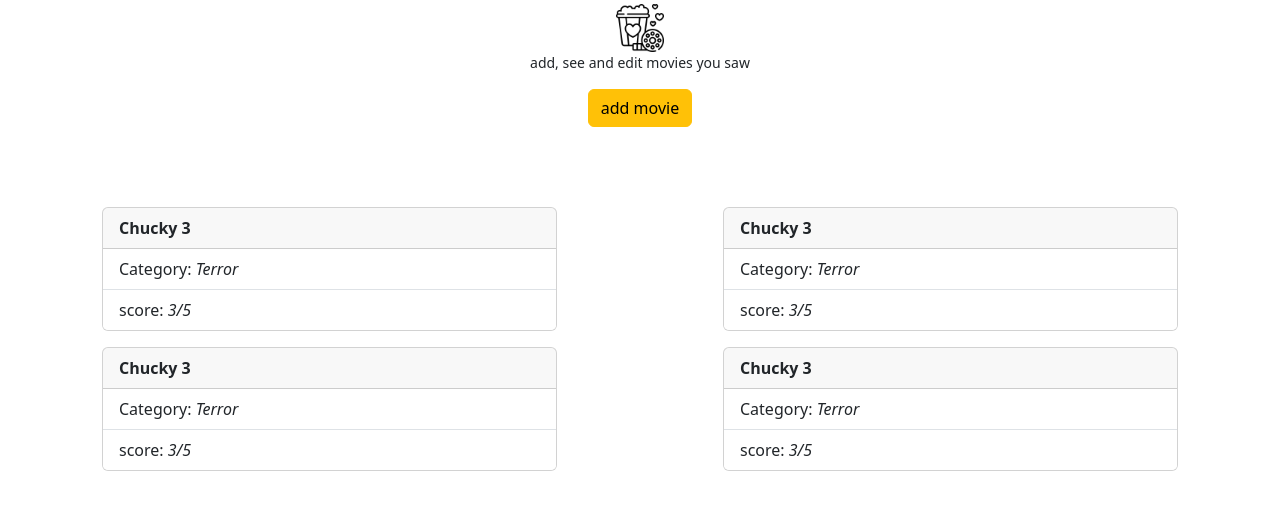
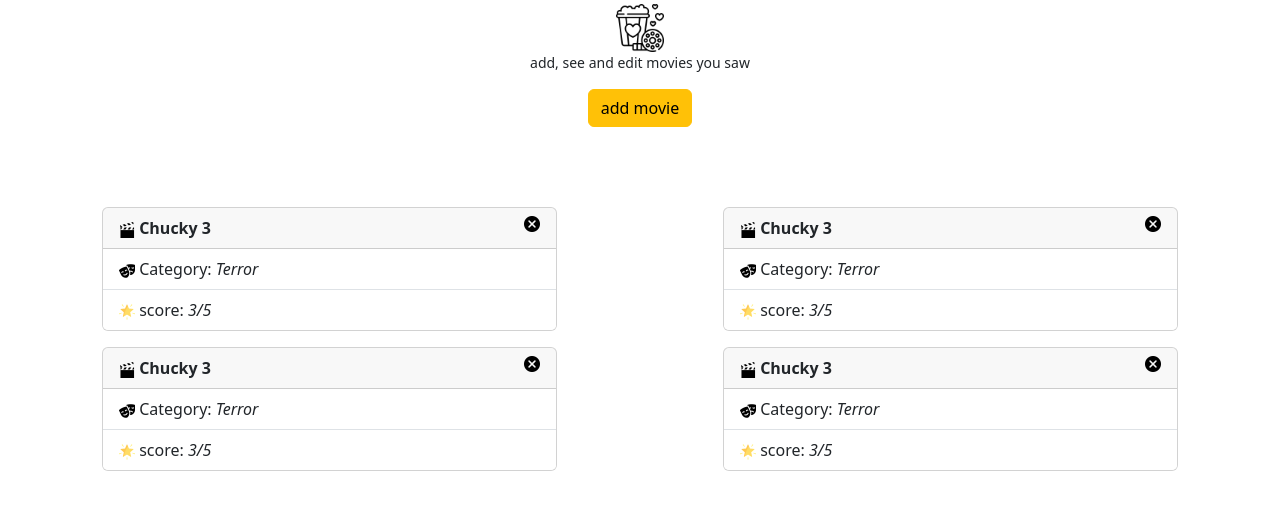
Before and after one commit to blankhall98/sandb, a Flask app: page /movies in a window 1280 px wide. Shown: the part 122-632 px from the top of the page. Run offline with Flask 2, Linux system fonts and the light colour scheme.

Commit message:
style index

```diff
--- a/templates/movies.html
+++ b/templates/movies.html
@@ -15,39 +15,43 @@
 <div class="container">
     <div class="container d-flex flex-row justify-content-between flex-wrap">
         <div class="card col-5 m-2">
-            <div class="card-header">
-              <b>Chucky 3</b>
+            <div class="card-header d-flex justify-content-between">
+                <span><img src="{{url_for('static', filename='images/movie.png')}}" alt="" style="height: 1em; width: 1em;"><b> Chucky 3</b></span>
+                <img src="{{url_for('static', filename='images/delete.png')}}" alt="" style="height: 1em; width: 1em;">
             </div>
             <ul class="list-group list-group-flush">
-              <li class="list-group-item">Category: <i>Terror</i></li>
-              <li class="list-group-item">score: <i>3/5</i></li>
+              <li class="list-group-item"><img src="{{url_for('static', filename='images/theater.png')}}" alt="" style="height: 1em; width: 1em;"> Category: <i>Terror</i></li>
+              <li class="list-group-item"><img src="{{url_for('static', filename='images/star.png')}}" alt="" style="height: 1em; width: 1em;"> score: <i>3/5</i></li>
             </ul>
         </div>
         <div class="card col-5 m-2">
-            <div class="card-header">
-              <b>Chucky 3</b>
+            <div class="card-header d-flex justify-content-between">
+                <span><img src="{{url_for('static', filename='images/movie.png')}}" alt="" style="height: 1em; width: 1em;"><b> Chucky 3</b></span>
+                <img src="{{url_for('static', filename='images/delete.png')}}" alt="" style="height: 1em; width: 1em;">
             </div>
             <ul class="list-group list-group-flush">
-              <li class="list-group-item">Category: <i>Terror</i></li>
-              <li class="list-group-item">score: <i>3/5</i></li>
+              <li class="list-group-item"><img src="{{url_for('static', filename='images/theater.png')}}" alt="" style="height: 1em; width: 1em;"> Category: <i>Terror</i></li>
+              <li class="list-group-item"><img src="{{url_for('static', filename='images/star.png')}}" alt="" style="height: 1em; width: 1em;"> score: <i>3/5</i></li>
             </ul>
         </div>
         <div class="card col-5 m-2">
-            <div class="card-header">
-              <b>Chucky 3</b>
+            <div class="card-header d-flex justify-content-between">
+                <span><img src="{{url_for('static', filename='images/movie.png')}}" alt="" style="height: 1em; width: 1em;"><b> Chucky 3</b></span>
+                <img src="{{url_for('static', filename='images/delete.png')}}" alt="" style="height: 1em; width: 1em;">
             </div>
             <ul class="list-group list-group-flush">
-              <li class="list-group-item">Category: <i>Terror</i></li>
-              <li class="list-group-item">score: <i>3/5</i></li>
+              <li class="list-group-item"><img src="{{url_for('static', filename='images/theater.png')}}" alt="" style="height: 1em; width: 1em;"> Category: <i>Terror</i></li>
+              <li class="list-group-item"><img src="{{url_for('static', filename='images/star.png')}}" alt="" style="height: 1em; width: 1em;"> score: <i>3/5</i></li>
             </ul>
         </div>
         <div class="card col-5 m-2">
-            <div class="card-header">
-              <b>Chucky 3</b>
+            <div class="card-header d-flex justify-content-between">
+                <span><img src="{{url_for('static', filename='images/movie.png')}}" alt="" style="height: 1em; width: 1em;"><b> Chucky 3</b></span>
+                <img src="{{url_for('static', filename='images/delete.png')}}" alt="" style="height: 1em; width: 1em;">
             </div>
             <ul class="list-group list-group-flush">
-              <li class="list-group-item">Category: <i>Terror</i></li>
-              <li class="list-group-item">score: <i>3/5</i></li>
+              <li class="list-group-item"><img src="{{url_for('static', filename='images/theater.png')}}" alt="" style="height: 1em; width: 1em;"> Category: <i>Terror</i></li>
+              <li class="list-group-item"><img src="{{url_for('static', filename='images/star.png')}}" alt="" style="height: 1em; width: 1em;"> score: <i>3/5</i></li>
             </ul>
         </div>
     </div>
```
Also changed, not shown: templates/messages.html (+5 -4 lines), static/images/delete.png (added), static/images/movie.png (added), static/images/star.png (added), static/images/theater.png (added).
